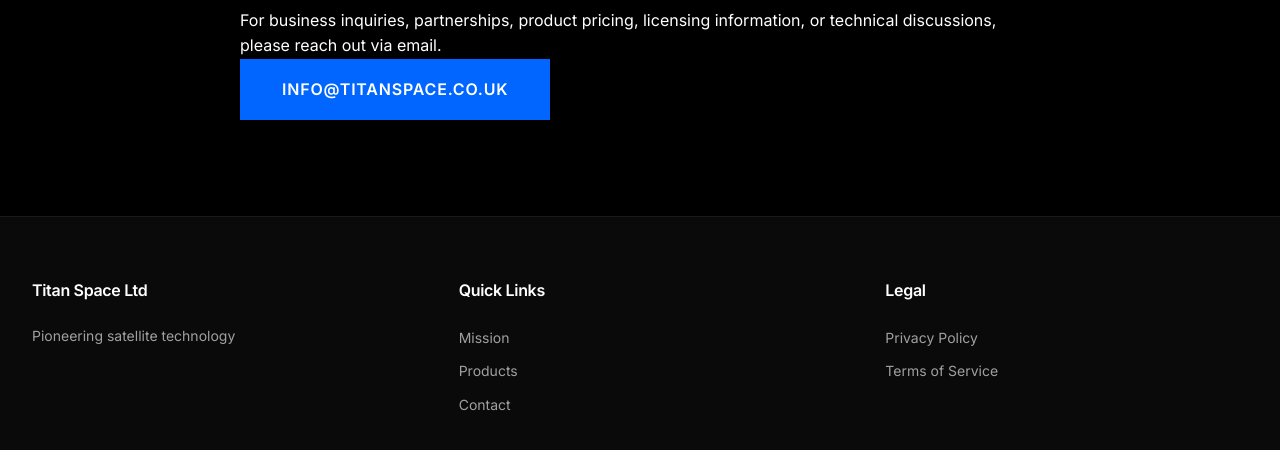
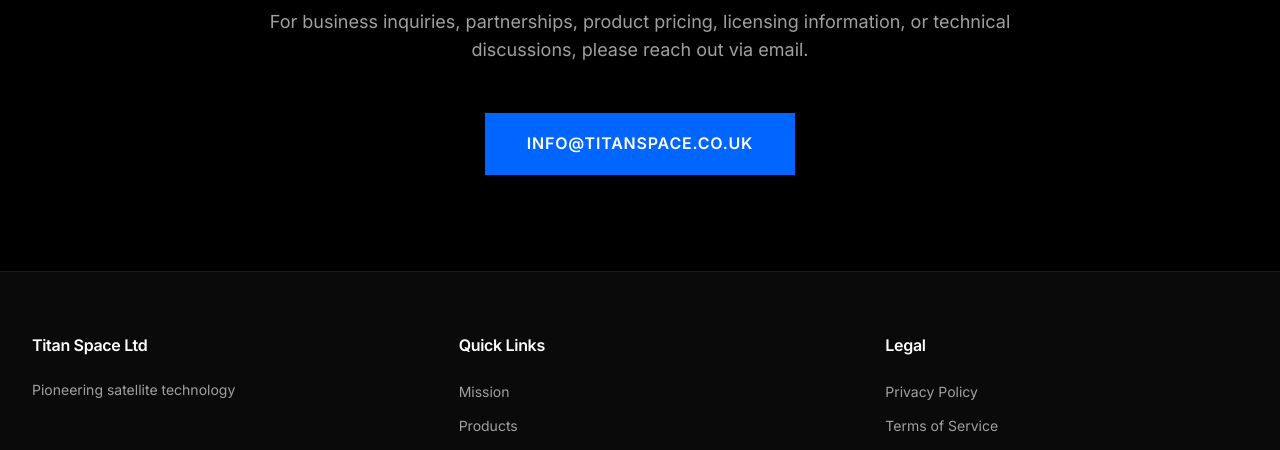
Before and after one commit to BuildASpacePro/TitanSpaceSite, a website built with Vite: page contact.html in a window 1280 px wide. Shown: the part 650-1100 px from the top of the page. Built offline with nearby package versions, Linux system fonts and the light colour scheme.

Commit message:
Centered the email button

```diff
--- a/src/styles/main.css
+++ b/src/styles/main.css
@@ -701,6 +701,21 @@ h4 { font-size: var(--font-size-xl); }
     margin-bottom: var(--spacing-2xl);
 }
 
+/* Email button wrapper - centers the button */
+.contact-email-box {
+    display: flex;
+    justify-content: center;
+    margin-top: var(--spacing-xl);
+}
+
+/* Description text above email button */
+.contact-description {
+    text-align: center;
+    font-size: var(--font-size-lg);
+    color: var(--color-text-secondary);
+    margin-bottom: var(--spacing-lg);
+}
+
 .contact-email a {
     color: var(--color-accent);
     transition: color var(--transition-fast);
```
Also changed, not shown: README.md.
